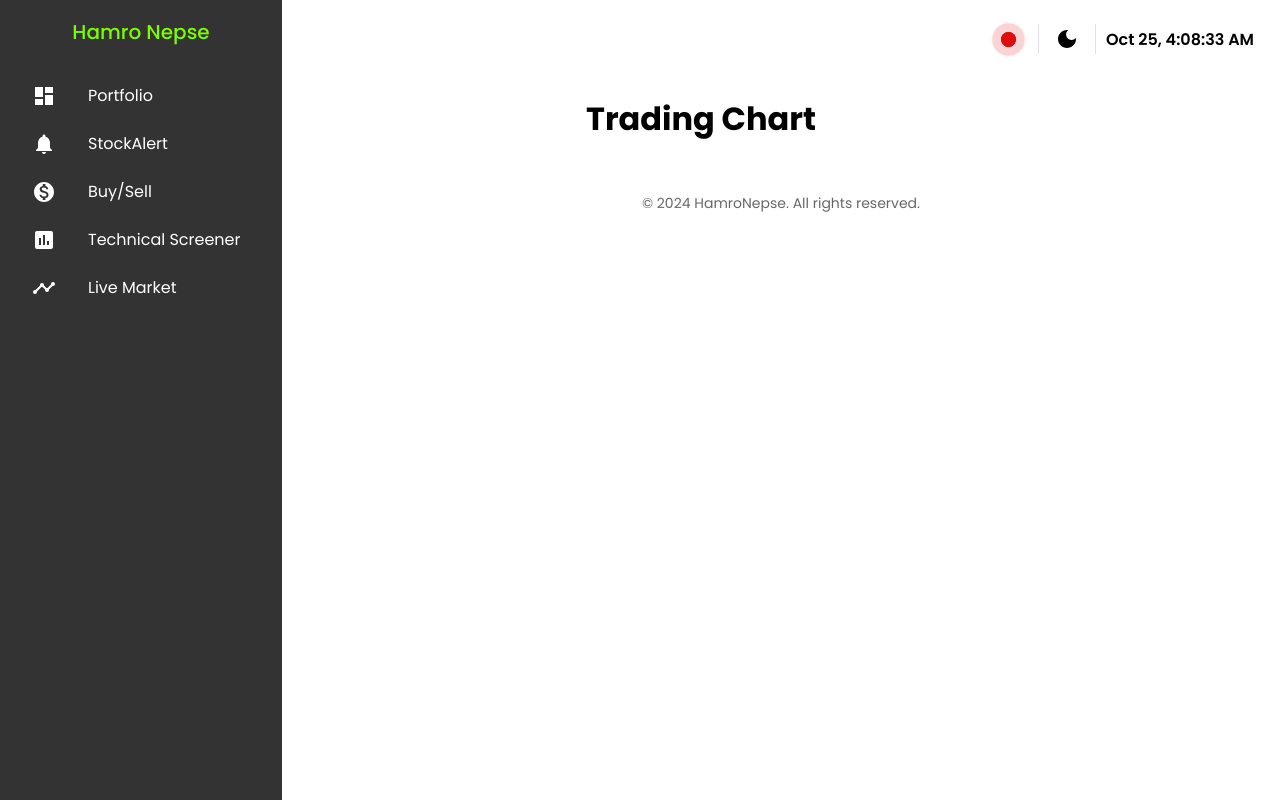
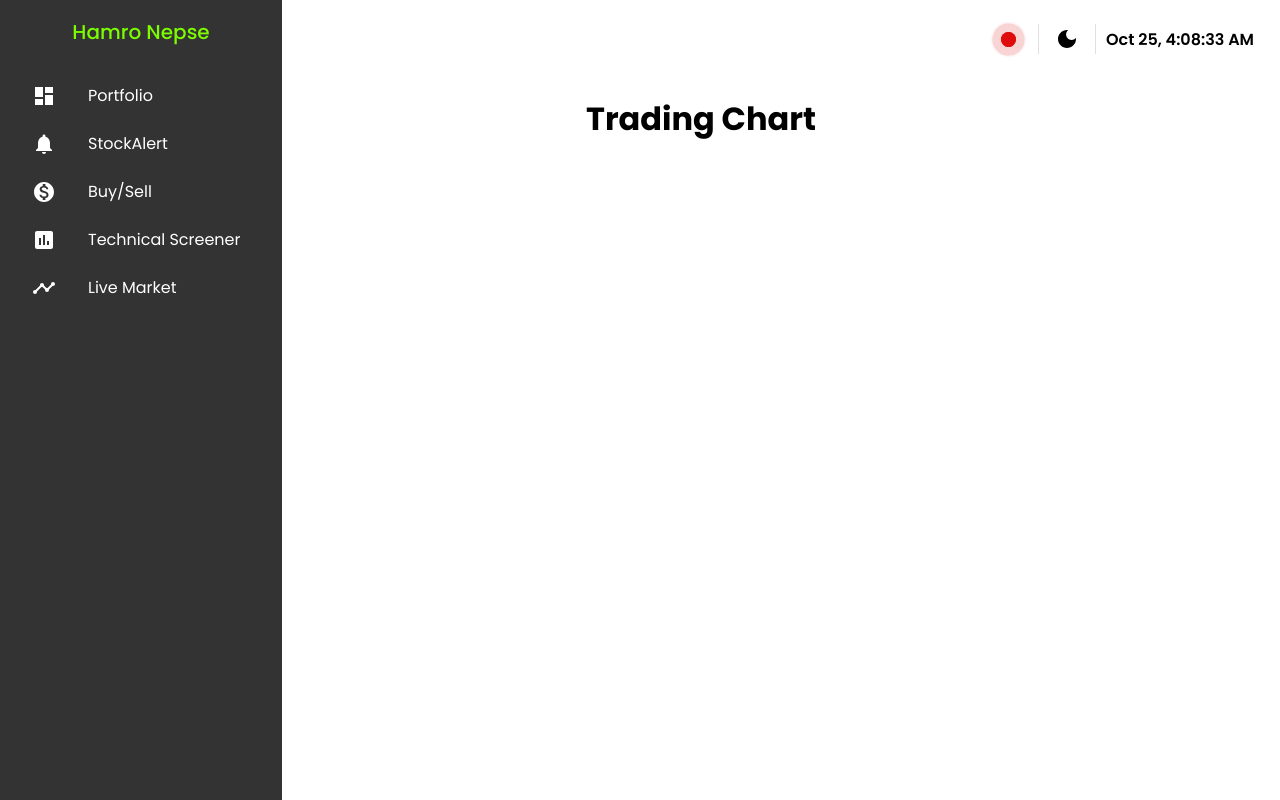
Before and after one commit to HamroNepse/hamronepse-react, a React (Create React App) app: page / in a window 1280 px wide. Built offline with nearby package versions, Linux system fonts and the light colour scheme.

Commit message:
remove footer

```diff
--- a/src/App.js
+++ b/src/App.js
@@ -83,11 +83,6 @@ function App() {
                 <Route path="/tScreener" element={<TechnicalScreener />} />
                 <Route path="/live" element={<LiveMarket />} />
               </Routes>
-              <Box sx={{ py: 1, textAlign: 'center', }}>
-                <Typography variant="body2" color="text.secondary">
-                  © {new Date().getFullYear()} HamroNepse. All rights reserved.
-                </Typography>
-              </Box>
             </Box>
           </Box>
         </div>
```
